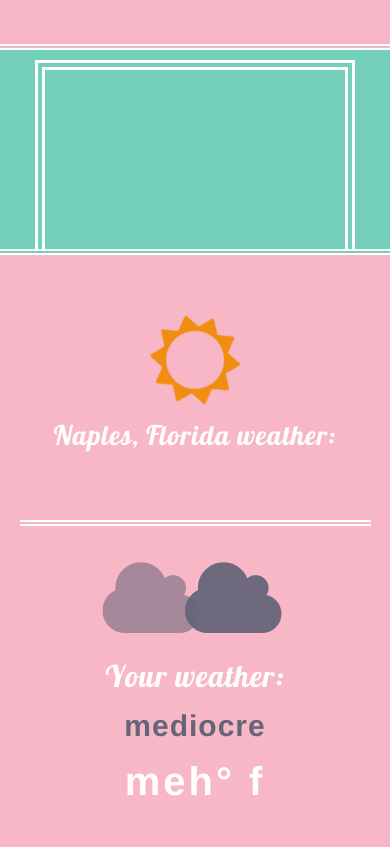
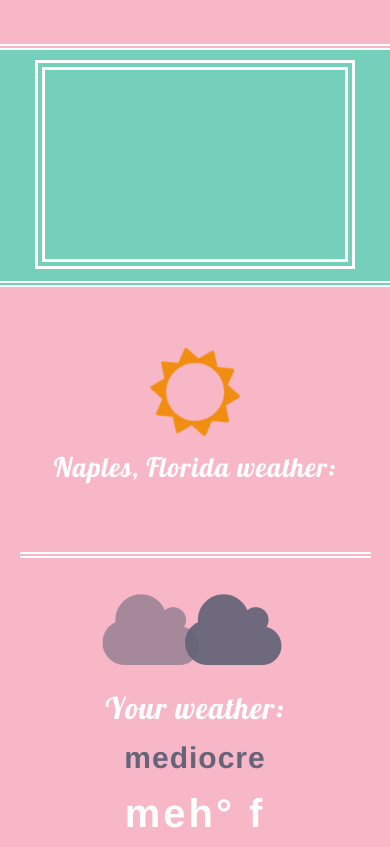
Before and after one commit to ritandeclan/ritandeclan.github.io, a plain HTML site: page index.html in a window 390 px wide. Shown: the part 2058-2905 px from the top of the page. Drawn offline with Linux system fonts and the light colour scheme; some packages are replaced by stand-ins of ours; a web font is replaced by a local one.

Commit message:
Fixed: height of card section

```diff
--- a/public/assets/less/wedding.less
+++ b/public/assets/less/wedding.less
@@ -3631,9 +3631,10 @@ body {
     #card-section {
       position: relative;
       display: block;
-      height: 189px;
+      height: 209px;
       width: 100%;
       padding-top: 10px;
+      padding-bottom: 12px;
 
       .card {
         position: relative;
```
Also changed, not shown: public/assets/css/wedding.css.
